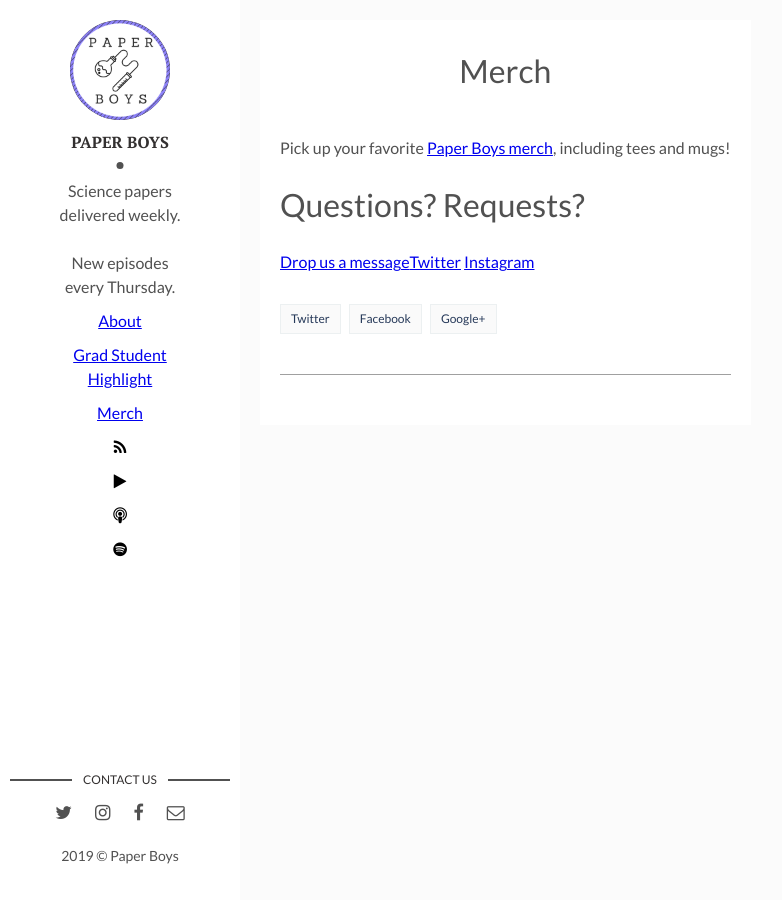
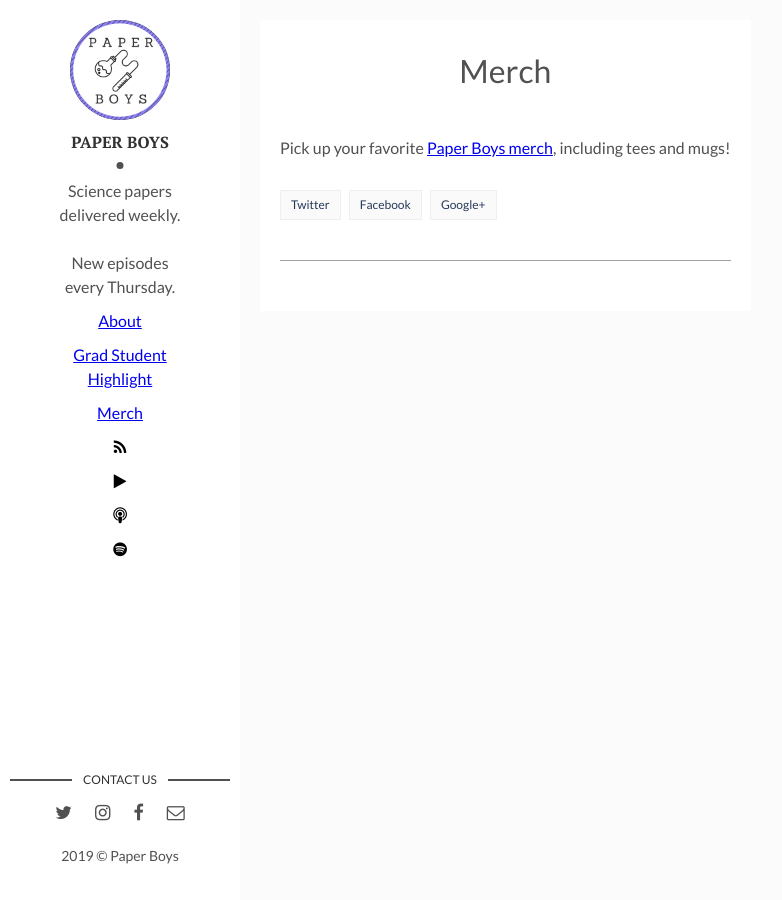
Before and after one commit to paperboyspodcast/paperboyspodcast.github.io, a Jekyll site: the page built from merch.md, in a window 1280 px wide. Shown: the whole page, without its empty margins (0-782 px from the left). Built offline with Jekyll 4.4.1, drawn with Linux system fonts in a browser that asks for light colours; comment, search, counter and statistics services are not loaded.

Commit message:
Update merch.md

```diff
--- a/merch.md
+++ b/merch.md
@@ -5,6 +5,3 @@
 ---
 
 Pick up your favorite [Paper Boys merch](https://www.teepublic.com/stores/paper-boys), including tees and mugs!
-
-# Questions? Requests?
-[Drop us a message](mailto:paperboyspod@gmail.com)[Twitter](https://twitter.com/PaperBoysPod) [Instagram](https://www.instagram.com/paperboyspod/)
```
